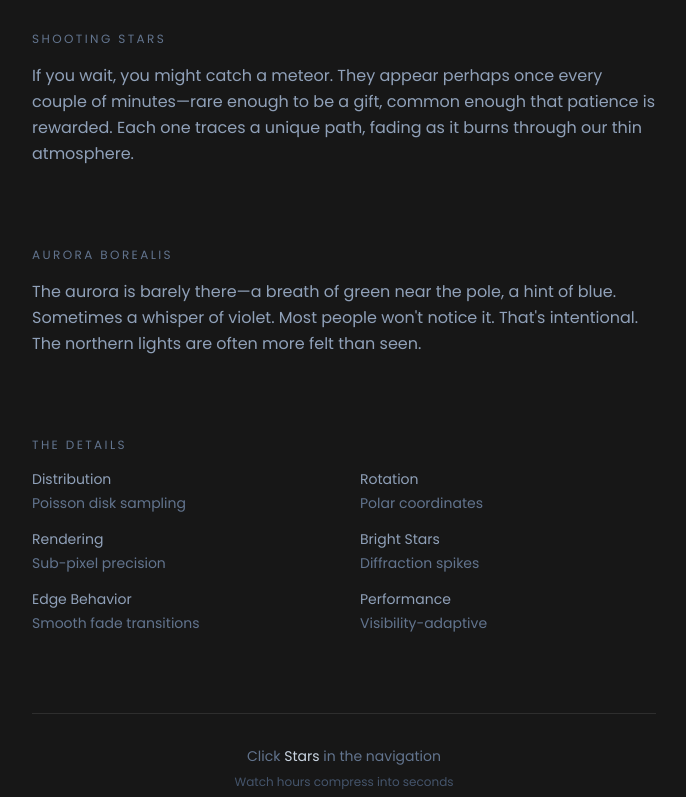
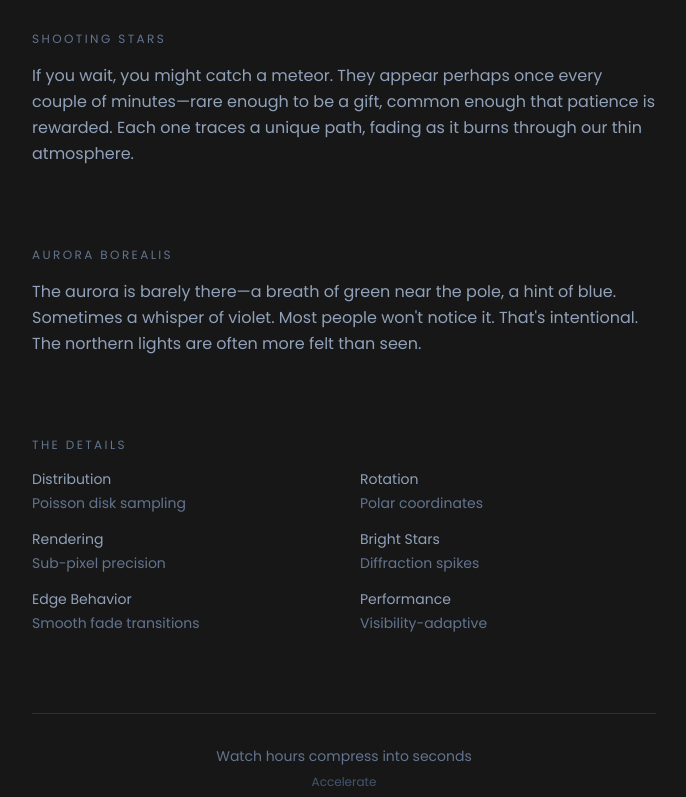
Before and after one commit to qualuo/qualuo.github.io, a Next.js app in the folder portfolio/: page /colophon in a window 1280 px wide. Shown: the part 2000-2797 px from the top of the page, without its empty margins (296-982 px from the left). Built offline with nearby package versions, Linux system fonts and the light colour scheme.

Commit message:
Refactor Navbar to conditionally render TimeLapseControl and update Projects section scroll indicator with new design

```diff
--- a/portfolio/src/app/colophon/page.tsx
+++ b/portfolio/src/app/colophon/page.tsx
@@ -4,11 +4,12 @@ import { motion, useScroll, useTransform, useInView } from "framer-motion";
 import Link from "next/link";
 import { useRef, useEffect, useState } from "react";
 import { StarsBackground } from "@/components/animations/StarsBackground";
+import { useTimeLapse } from "@/components/animations/TimeLapseProvider";
 
 // Animated counter component
 function AnimatedNumber({ value, suffix = "", duration = 2 }: { value: number; suffix?: string; duration?: number }) {
   const ref = useRef<HTMLSpanElement>(null);
-  const isInView = useInView(ref, { once: true, margin: "-100px" });
+  const isInView = useInView(ref, { once: true, margin: "-20px" });
   const [displayValue, setDisplayValue] = useState(0);
 
   useEffect(() => {
@@ -111,7 +112,7 @@ function RevealText({ children, className = "", delay = 0 }: { children: React.R
 // Section component with fade-in
 function Section({ children, className = "" }: { children: React.ReactNode; className?: string }) {
   const ref = useRef<HTMLElement>(null);
-  const isInView = useInView(ref, { once: true, margin: "-100px" });
+  const isInView = useInView(ref, { once: true, margin: "-20px" });
 
   return (
     <motion.section
@@ -138,6 +139,34 @@ function Stat({ value, label, suffix = "" }: { value: number; label: string; suf
   );
 }
 
+function TimeLapsePrompt() {
+  const ref = useRef<HTMLElement>(null);
+  const isInView = useInView(ref, { once: true, margin: "-20px" });
+  const { isActive, toggle } = useTimeLapse();
+
+  return (
+    <motion.section
+      ref={ref}
+      className="mb-20 py-8 border-y border-white/10"
+      initial={{ opacity: 0, y: 30 }}
+      animate={isInView ? { opacity: 1, y: 0 } : {}}
+      transition={{ duration: 0.8, ease: [0.23, 1, 0.32, 1] }}
+    >
+      <button
+        onClick={toggle}
+        className="w-full text-center cursor-pointer group"
+      >
+        <p className="text-slate-500 text-sm mb-2 group-hover:text-slate-300 transition-colors">
+          {isActive ? "Hours compressed into seconds" : "Watch hours compress into seconds"}
+        </p>
+        <p className="text-slate-600 text-xs group-hover:text-slate-500 transition-colors">
+          {isActive ? "Slow down" : "Accelerate"}
+        </p>
+      </button>
+    </motion.section>
+  );
+}
+
 export default function Colophon() {
   const containerRef = useRef<HTMLDivElement>(null);
   const { scrollYProgress } = useScroll({
@@ -153,7 +182,7 @@ export default function Colophon() {
       <StarsBackground />
       <main ref={containerRef} className="min-h-screen text-white">
       <motion.div
-        className="h-screen flex flex-col items-center justify-center relative"
+        className="h-dvh flex flex-col items-center justify-center relative"
         style={{ opacity: headerOpacity, scale: headerScale }}
       >
         <motion.div
@@ -336,16 +365,7 @@ export default function Colophon() {
         </Section>
 
         {/* Time Lapse */}
-        <Section className="mb-20 py-8 border-y border-white/10">
-          <div className="text-center">
-            <p className="text-slate-500 text-sm mb-2">
-              Click <span className="text-slate-300">Stars</span> in the navigation
-            </p>
-            <p className="text-slate-600 text-xs">
-              Watch hours compress into seconds
-            </p>
-          </div>
-        </Section>
+        <TimeLapsePrompt />
 
         {/* Closing */}
         <Section className="text-center">
--- a/portfolio/src/app/work/page.tsx
+++ b/portfolio/src/app/work/page.tsx
@@ -1,12 +1,10 @@
 import { Projects } from "@/components/sections/Projects";
-import { StarsBackground } from "@/components/animations/StarsBackground";
 import { Navbar } from "@/components/layout/Navbar";
 
 export default function ProjectsPage() {
   return (
     <main className="relative min-h-screen">
-      <StarsBackground />
-      <Navbar isSubpage />
+      <Navbar isSubpage hasStars={false} />
       <Projects />
     </main>
   );
--- a/portfolio/src/components/layout/Navbar.tsx
+++ b/portfolio/src/components/layout/Navbar.tsx
@@ -108,9 +108,10 @@ function TimeLapseControl() {
 
 interface NavbarProps {
   isSubpage?: boolean;
+  hasStars?: boolean;
 }
 
-export function Navbar({ isSubpage = false }: NavbarProps) {
+export function Navbar({ isSubpage = false, hasStars = true }: NavbarProps) {
   const [isScrolled, setIsScrolled] = useState(false);
   const [showLogo, setShowLogo] = useState(isSubpage);
   const { scrollY } = useScroll();
@@ -123,18 +124,35 @@ export function Navbar({ isSubpage = false }: NavbarProps) {
       return;
     }
 
-    const heroTitle = document.getElementById("hero-title");
-    if (!heroTitle) return;
+    const heroSection = document.getElementById("hero");
+    if (!heroSection) return;
+
+    let heroInView = true;
+    let nameVisible = true;
+
+    const updateLogo = () => setShowLogo(!heroInView || !nameVisible);
 
     const observer = new IntersectionObserver(
       ([entry]) => {
-        setShowLogo(!entry.isIntersecting);
+        heroInView = entry.isIntersecting;
+        updateLogo();
       },
       { threshold: 0 }
     );
 
-    observer.observe(heroTitle);
-    return () => observer.disconnect();
+    observer.observe(heroSection);
+
+    const onSlideChange = (e: Event) => {
+      nameVisible = (e as CustomEvent).detail.slide !== 2;
+      updateLogo();
+    };
+
+    window.addEventListener('hero-slide-change', onSlideChange);
+
+    return () => {
+      observer.disconnect();
+      window.removeEventListener('hero-slide-change', onSlideChange);
+    };
   }, [isSubpage]);
 
   useMotionValueEvent(scrollY, "change", (latest) => {
@@ -227,7 +245,7 @@ export function Navbar({ isSubpage = false }: NavbarProps) {
           transition={{ duration: 0.3, delay: shouldAnimate ? 0.2 : 0 }}
           className="flex items-center gap-3"
         >
-          <TimeLapseControl />
+          {hasStars && <TimeLapseControl />}
           <AudioControl />
           <Link
             href={isSubpage ? "/#contact" : "#contact"}
--- a/portfolio/src/components/sections/Hero.tsx
+++ b/portfolio/src/components/sections/Hero.tsx
@@ -2,7 +2,7 @@
 
 import { motion, useScroll, useTransform, AnimatePresence } from "framer-motion";
 import Link from "next/link";
-import { useRef, useState, useCallback } from "react";
+import { useRef, useState, useCallback, useEffect } from "react";
 import { MagneticButton } from "@/components/animations/MagneticButton";
 
 const ease: [number, number, number, number] = [0.25, 0.1, 0.25, 1];
@@ -52,13 +52,15 @@ export function Hero() {
     }
   };
 
-  const isZen = slide === 2;
+  useEffect(() => {
+    window.dispatchEvent(new CustomEvent('hero-slide-change', { detail: { slide } }));
+  }, [slide]);
 
   return (
     <section
       ref={containerRef}
       id="hero"
-      className="relative min-h-screen flex flex-col items-center justify-center overflow-hidden"
+      className="relative min-h-dvh flex flex-col items-center justify-center overflow-hidden"
     >
       <motion.div
         style={{ opacity, y }}
@@ -85,7 +87,6 @@ export function Hero() {
               </motion.p>
 
               <motion.h1
-                id="hero-title"
                 initial={{ opacity: 0, scale: 0.96 }}
                 animate={{ opacity: 1, scale: 1 }}
                 transition={{ duration: 0.8, delay: 0.2, ease }}
@@ -173,7 +174,7 @@ export function Hero() {
                 transition={{ duration: 0.6, delay: 0.1, ease }}
                 className="text-purple-400 text-sm md:text-base font-medium tracking-widest uppercase mb-6"
               >
-                Creative Technologist · Visual Designer
+                Creative Technologist · Interaction Design
               </motion.p>
 
               <motion.h1
@@ -222,13 +223,13 @@ export function Hero() {
                 className="flex flex-col sm:flex-row gap-4 justify-center"
               >
                 <MagneticButton strength={0.15}>
-                  <Link href="/demos" data-cursor="pointer">
+                  <Link href="/work" data-cursor="pointer">
                     <motion.span
                       className="inline-block px-8 py-4 bg-white text-black font-medium rounded-full hover:bg-gray-100 transition-colors"
                       whileHover={{ scale: 1.02 }}
                       whileTap={{ scale: 0.98 }}
                     >
-                      View Work
+                      Engage
                     </motion.span>
                   </Link>
                 </MagneticButton>
@@ -261,26 +262,6 @@ export function Hero() {
             />
           )}
         </AnimatePresence>
-      </motion.div>
-
-      {/* Scroll indicator */}
-      <motion.div
-        initial={{ opacity: 0 }}
-        animate={{ opacity: isZen ? 0 : 0.5 }}
-        transition={{ delay: isZen ? 0 : 2.5, duration: 1 }}
-        className="absolute bottom-12 left-1/2 -translate-x-1/2"
-      >
-        <motion.div
-          animate={{ y: [0, 6, 0] }}
-          transition={{
-            duration: 2.5,
-            repeat: Infinity,
-            ease: "easeInOut",
-          }}
-          className="flex flex-col items-center gap-3 text-slate-600"
-        >
-          <div className="w-px h-10 bg-linear-to-b from-transparent via-slate-600 to-transparent" />
-        </motion.div>
       </motion.div>
 
       {/* Left arrow */}
--- a/portfolio/src/components/sections/Projects.tsx
+++ b/portfolio/src/components/sections/Projects.tsx
@@ -144,22 +144,19 @@ export function Projects() {
 
           {/* Scroll indicator */}
           <motion.div
-            className="absolute bottom-12 left-1/2 -translate-x-1/2"
+            className="absolute bottom-12 left-1/2 -translate-x-1/2 flex flex-col items-center gap-2 text-slate-600"
             initial={{ opacity: 0 }}
             animate={{ opacity: 1 }}
-            transition={{ delay: 1 }}
+            transition={{ delay: 1.5 }}
           >
+            <span className="text-xs uppercase tracking-widest">Scroll</span>
             <motion.div
-              className="w-6 h-10 rounded-full border-2 border-white/20 flex justify-center pt-2"
-              initial={{ opacity: 0.5 }}
-              animate={{ opacity: [0.5, 1, 0.5] }}
-              transition={{ duration: 2, repeat: Infinity }}
+              animate={{ y: [0, 6, 0] }}
+              transition={{ duration: 1.5, repeat: Infinity, ease: "easeInOut" }}
             >
-              <motion.div
-                className="w-1 h-2 bg-white/50 rounded-full"
-                animate={{ y: [0, 12, 0] }}
-                transition={{ duration: 2, repeat: Infinity }}
-              />
+              <svg width="20" height="20" viewBox="0 0 24 24" fill="none" stroke="currentColor" strokeWidth="1.5">
+                <path d="M12 5v14M5 12l7 7 7-7" />
+              </svg>
             </motion.div>
           </motion.div>
         </div>
```
